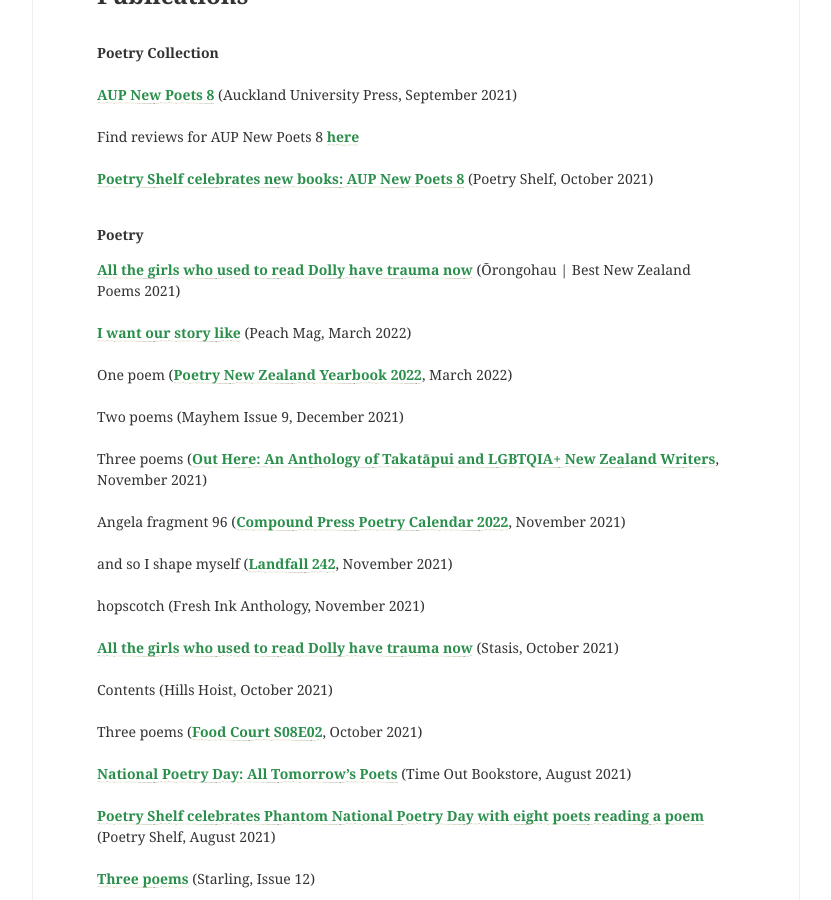
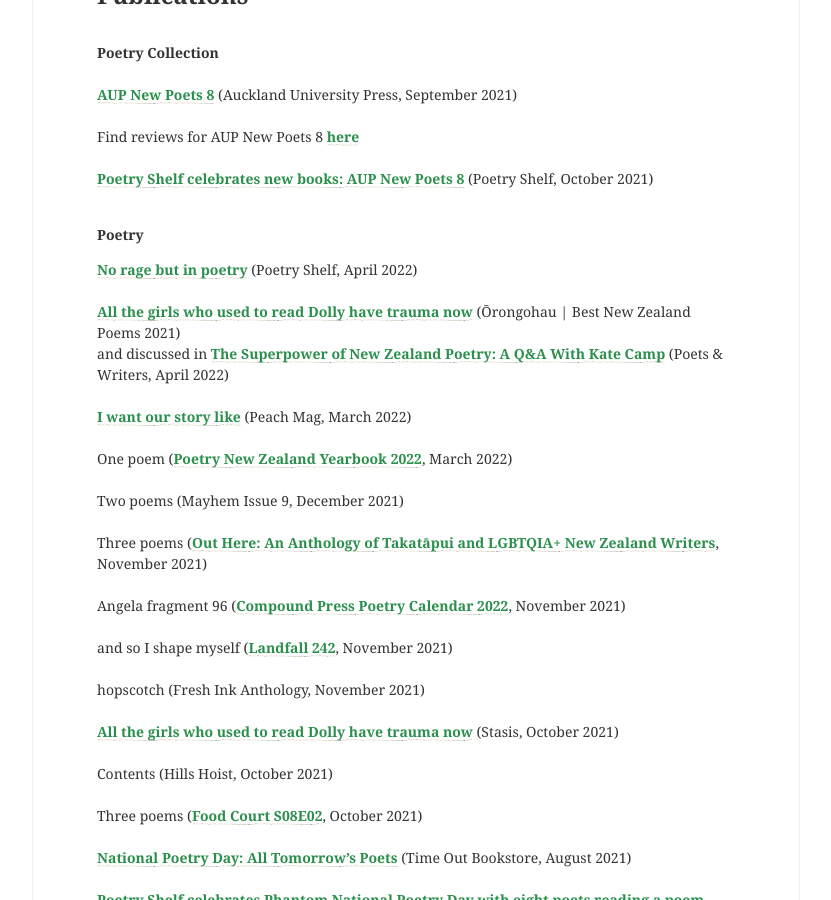
Before and after one commit to lilyholloway/lilyholloway.github.io, a Jekyll site: the page built from cv.md, in a window 1280 px wide and 900 px high, scrolled down 399 px. Shown: the whole window, without its empty margins (224-1055 px from the left). Built offline with Jekyll 4.4.1, drawn with Linux system fonts in a browser that asks for light colours; nearby versions of some CDN libraries; some of the changed text lies outside the part shown.

Commit message:
Update cv.md

```diff
--- a/cv.md
+++ b/cv.md
@@ -16,7 +16,9 @@
 
 <b>Poetry</b><br>
 
-<b><a href="https://www.bestnewzealandpoems.org.nz/2021-contents/lily-holloway/">All the girls who used to read Dolly have trauma now</a></b> (Ōrongohau | Best New Zealand Poems 2021)<br>
+<b><a href="https://nzpoetryshelf.com/2022/04/14/poetry-shelf-paragraphs-25-poets-on-poetry/">No rage but in poetry</a></b> (Poetry Shelf, April 2022)<br>
+<br>
+<b><a href="https://www.bestnewzealandpoems.org.nz/2021-contents/lily-holloway/">All the girls who used to read Dolly have trauma now</a></b> (Ōrongohau | Best New Zealand Poems 2021)<br> and discussed in <b><a href="https://www.pw.org/content/the_superpower_of_new_zealand_poetry_a_qa_with_kate_camp">The Superpower of New Zealand Poetry: A Q&A With Kate Camp</a></b> (Poets & Writers, April 2022)<br>
 <br>
 <b><a href="https://www.peachmgzn.com/lily-holloway">I want our story like</a></b> (Peach Mag, March 2022)<br>
 <br>
@@ -132,6 +134,10 @@
 
 <b>Other Writing</b><br>
 
+<b><a href="https://eelmag.com/edition-one/editorial">a note from the editors</a></b> (eel mag, May 2022)<br>
+<br>
+Interviewed for <b><a href="https://www.newsroom.co.nz/the-future-of-new-zealand-poetry">The future of New Zealand poetry</a></b> (Newsroom, February 2022)<br>
+<br>
 <b><a href="https://nzpoetryshelf.com/2021/12/17/poetry-shelf-celebrates-2021-fifteen-authors-make-some-picks/">Poetry Shelf celebrates 2021: Fifteen authors make some picks</a></b> (Poetry Shelf, December 2021)<br>
 <br>
 Interview with Lily Holloway (Parts 1 & 2) (<b><a href="https://mailchi.mp/capartscentre.com/the-monthly-poetry-and-spoken-word-edition-august-2021-152126?fbclid=IwAR3q5ZUAwWTaR3CZUr2S_YuNU7cEDtDeaRw5-ptpoFznNI8N0mqPBl5ePgI">The Monthly, August 2021</a></b>)<br>
@@ -174,8 +180,6 @@
 <br>
 Assistant Editor for <b><a href="https://poetrysociety.org.nz/poems-reviews/a-fine-line-quarterly-magazine/">a fine line</a></b><br>
 <br>
-Subeditor for Salient Magazine<br>
-<br>
 Executive Editor for <b><a href="https://www.interestingjournal.com/who-we-are">Interesting Journal</a></b> 2021<br>
 <br>
 Participant in The Suburban Review's Emerging Editors Workshop 2021<br>
@@ -190,12 +194,6 @@
 
 <b>Performances and Events</b><br>
 
-Guest Poet for SSBD Poetry Speakeasy, date tbc<br>
-<br>
-Featured Poet for Poetry Live, date tbc<br>
-<br>
-LOUNGE 76, date tbc<br>
-<br>
 Featured Poet for the Porirua Libraries Campaign for National Poetry Day 2021<br>
 <br>
 Featured Poet for the JAFA September Qualifier, 2021<br>
```
